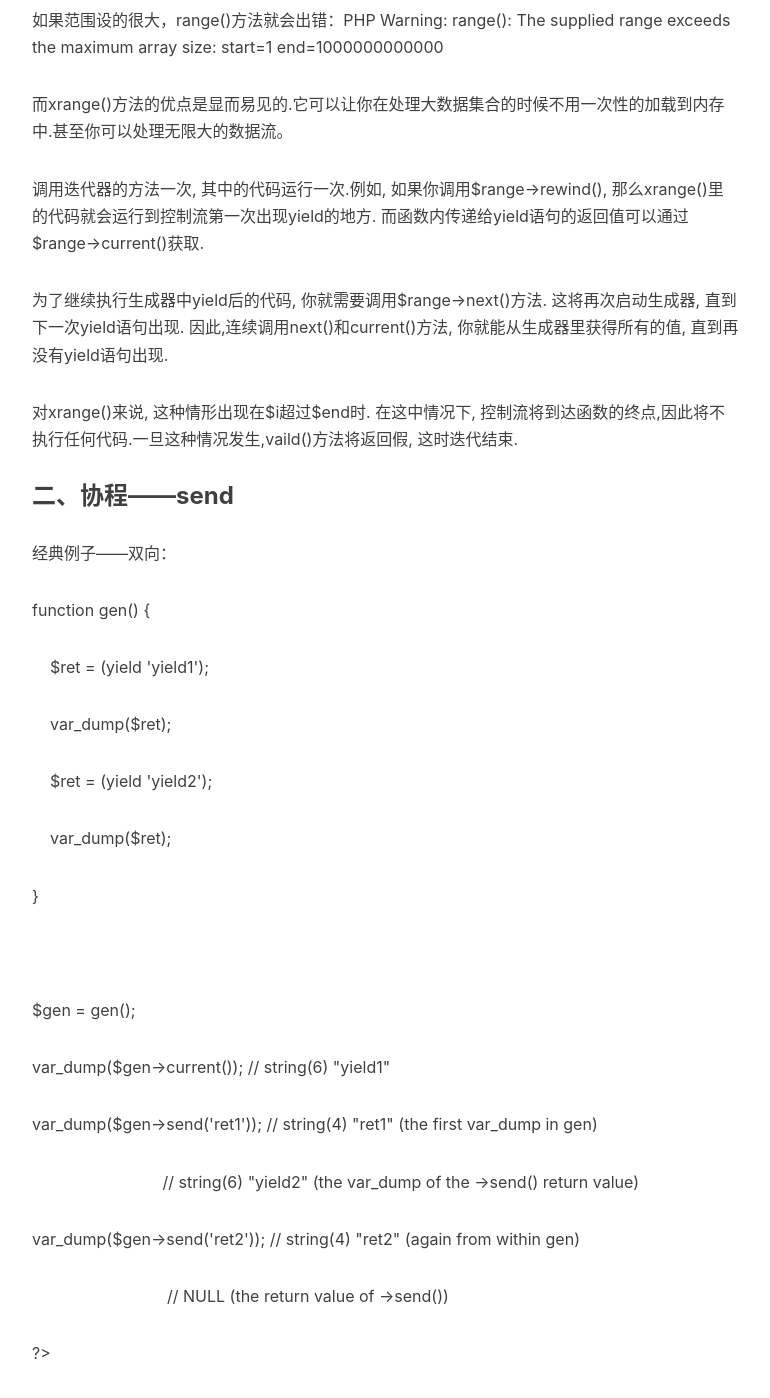
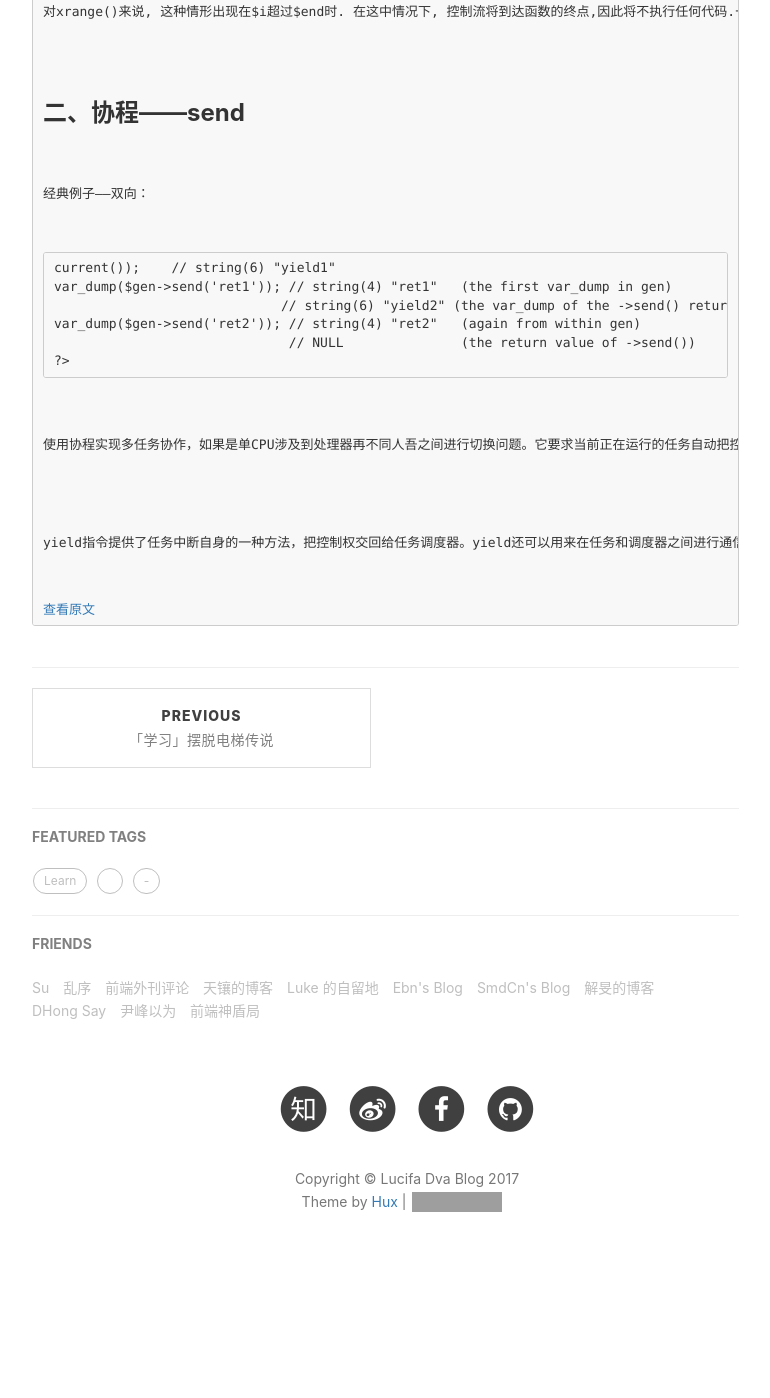
Before and after one commit to LucifaDva/lucifadva.github.com, a Jekyll site: the page built from _posts/2017-04-11-php-yield-2017.markdown, in a window 1280 px wide and 1400 px high, scrolled down 1555 px. Shown: the whole window, without its empty margins (233-1003 px from the left). Built offline with Jekyll 4.4.1, drawn with Linux system fonts in a browser that asks for light colours; nearby versions of some CDN libraries; comment, search, counter and statistics services are not loaded; after the commit the page ends 2861 px from its top, so only the background shows below that; some of the changed text lies outside the part shown; grey boxes are pictures that could not be loaded.

Commit message:
Update 2017-04-11-php-yield-2017.markdown

```diff
--- a/_posts/2017-04-11-php-yield-2017.markdown
+++ b/_posts/2017-04-11-php-yield-2017.markdown
@@ -15,16 +15,16 @@ tags:
 <div>
 <h3>一、yield基础——迭代器</h3>
 <p>经典例子：</p>
-<p><?php</p>
-<p>function xrange($start, $end, $step = 1) {</p>
-<p>    for ($i = $start; $i <= $end; $i += $step) {</p>
-<p>        yield $i;</p>
-<p>    }</p>
-<p>}</p></p>
-<p></p>
-<p>foreach (xrange(1, 1000000) as $num) {</p>
-<p>    echo $num, "\n";</p>
-<p>}</p>
+<pre><?php
+function xrange($start, $end, $step = 1) {
+   for ($i = $start; $i <= $end; $i += $step) {
+     yield $i;
+   }
+}
+
+foreach (xrange(1, 1000000) as $num) {
+    echo $num, "\n";
+}</pre>
 
 <p>range(1,10)返回的是一个array(1,2,…,10)的数组，xrange(1,10)依次返回这些值的迭代器，直接打印xrange发现返回的是object(Generator)#1 (0) {}，这个类就是生成迭代器，而这个迭代器实现了Iterator接口，试着打印了一下类的方法：</p>
 <pre>Array
@@ -48,21 +48,21 @@ tags:
 <p>对xrange()来说, 这种情形出现在$i超过$end时. 在这中情况下, 控制流将到达函数的终点,因此将不执行任何代码.一旦这种情况发生,vaild()方法将返回假, 这时迭代结束.</p>
 <h3>二、协程——send</h3>
 <p>经典例子——双向：</p>
-<p><?php</p>
-<p>function gen() {</p>
-<p>    $ret = (yield 'yield1');</p>
-<p>    var_dump($ret);</p>
-<p>    $ret = (yield 'yield2');</p>
-<p>    var_dump($ret);</p>
-<p>}</p>
-<p> </p>
-<p>$gen = gen();</p>
-<p>var_dump($gen->current());    // string(6) "yield1"</p>
-<p>var_dump($gen->send('ret1')); // string(4) "ret1"   (the first var_dump in gen)</p>
-<p>                             // string(6) "yield2" (the var_dump of the ->send() return value)</p>
-<p>var_dump($gen->send('ret2')); // string(4) "ret2"   (again from within gen)</p>
-<p>                              // NULL               (the return value of ->send())</p>
-<p>?></p>
+<pre><?php
+function gen() {
+    $ret = (yield 'yield1');
+    var_dump($ret);
+    $ret = (yield 'yield2');
+    var_dump($ret);
+}
+
+$gen = gen();
+var_dump($gen->current());    // string(6) "yield1"
+var_dump($gen->send('ret1')); // string(4) "ret1"   (the first var_dump in gen)
+                             // string(6) "yield2" (the var_dump of the ->send() return value)
+var_dump($gen->send('ret2')); // string(4) "ret2"   (again from within gen)
+                              // NULL               (the return value of ->send())
+?></pre>
 <p>使用协程实现多任务协作，如果是单CPU涉及到处理器再不同人吾之间进行切换问题。它要求当前正在运行的任务自动把控制传回给调度器,这样就可以运行其他任务了. 这与“抢占”多任务相反, 抢占多任务是这样的：调度器可以中断运行了一段时间的任务, 不管它喜欢还是不喜欢. 协作多任务在Windows的早期版本(windows95)和Mac OS中有使用, 不过它们后来都切换到使用抢先多任务了. 理由相当明确：如果你依靠程序自动交出控制的话, 那么一些恶意的程序将很容易占用整个CPU, 不与其他任务共享.</p>
 <p>yield指令提供了任务中断自身的一种方法，把控制权交回给任务调度器。yield还可以用来在任务和调度器之间进行通信。</p>
 <a href="http://www.laruence.com/2015/05/28/3038.html">查看原文</a>
```
